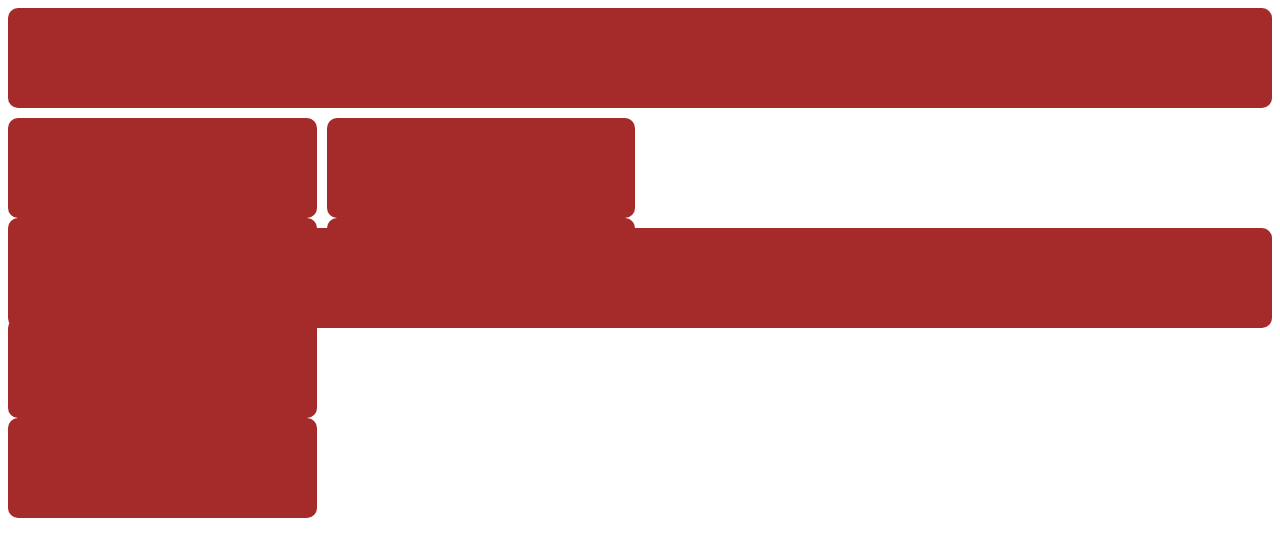
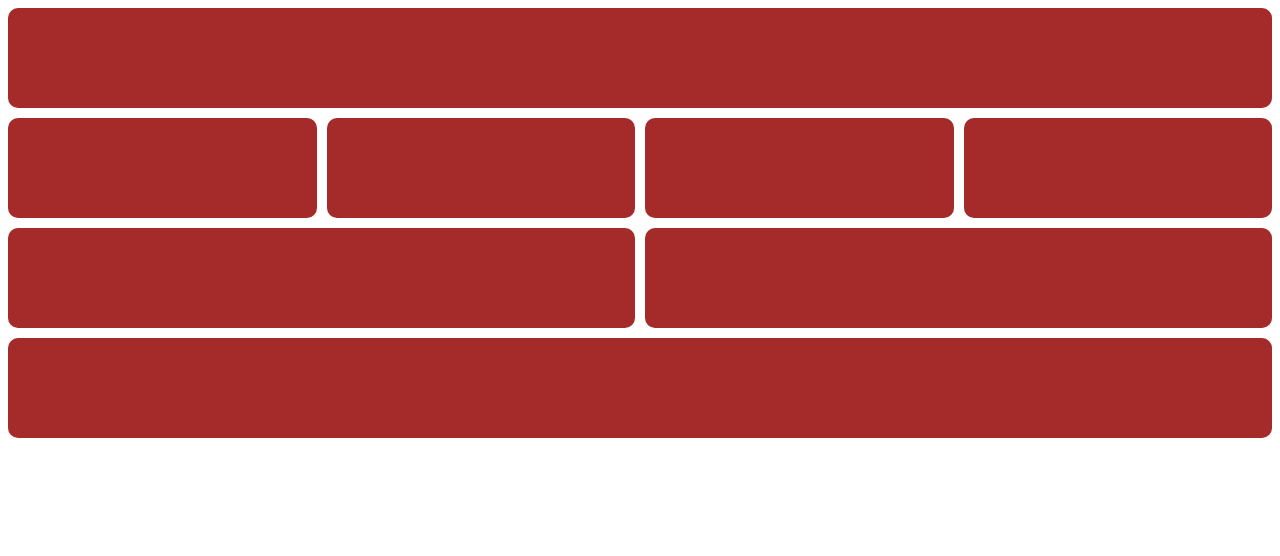
Before and after one commit to thinhsuy2908/html, a plain HTML site: page seision11/bt3/index.html in a window 1280 px wide. Drawn offline with Linux system fonts and the light colour scheme.

Commit message:
Add files via upload

```diff
--- a/seision11/bt3/index.html
+++ b/seision11/bt3/index.html
@@ -18,15 +18,15 @@
     border-radius: 10px;
 
 }
-.mid1, .mid2{
+.body1, .body2{
     display: grid;
     gap:10px;
     grid-column: 1 / 5;
 }
-.mid1{
+.body1{
     grid-template-columns: 1fr 1fr 1fr 1fr;
 }
-.mid2{
+.body2{
     grid-template-columns: 1fr 1fr;
 }
 .item{
```
